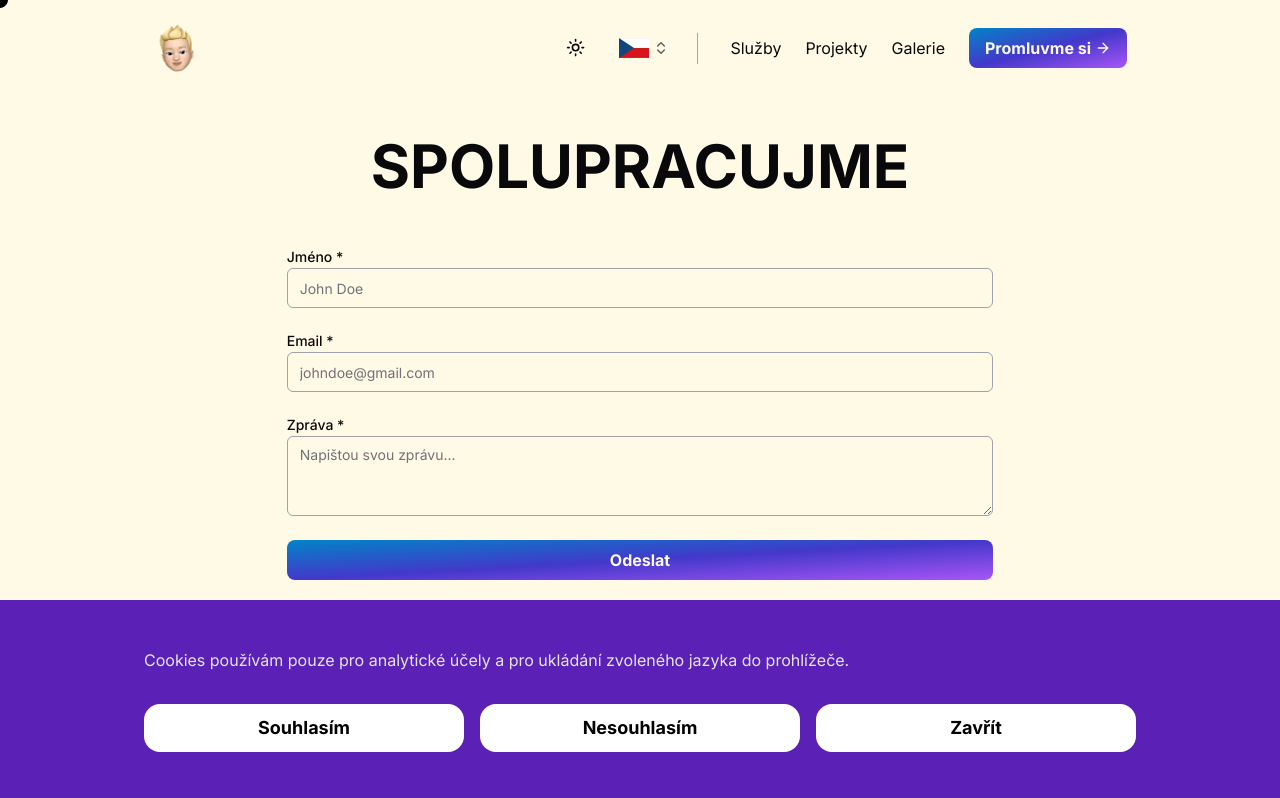
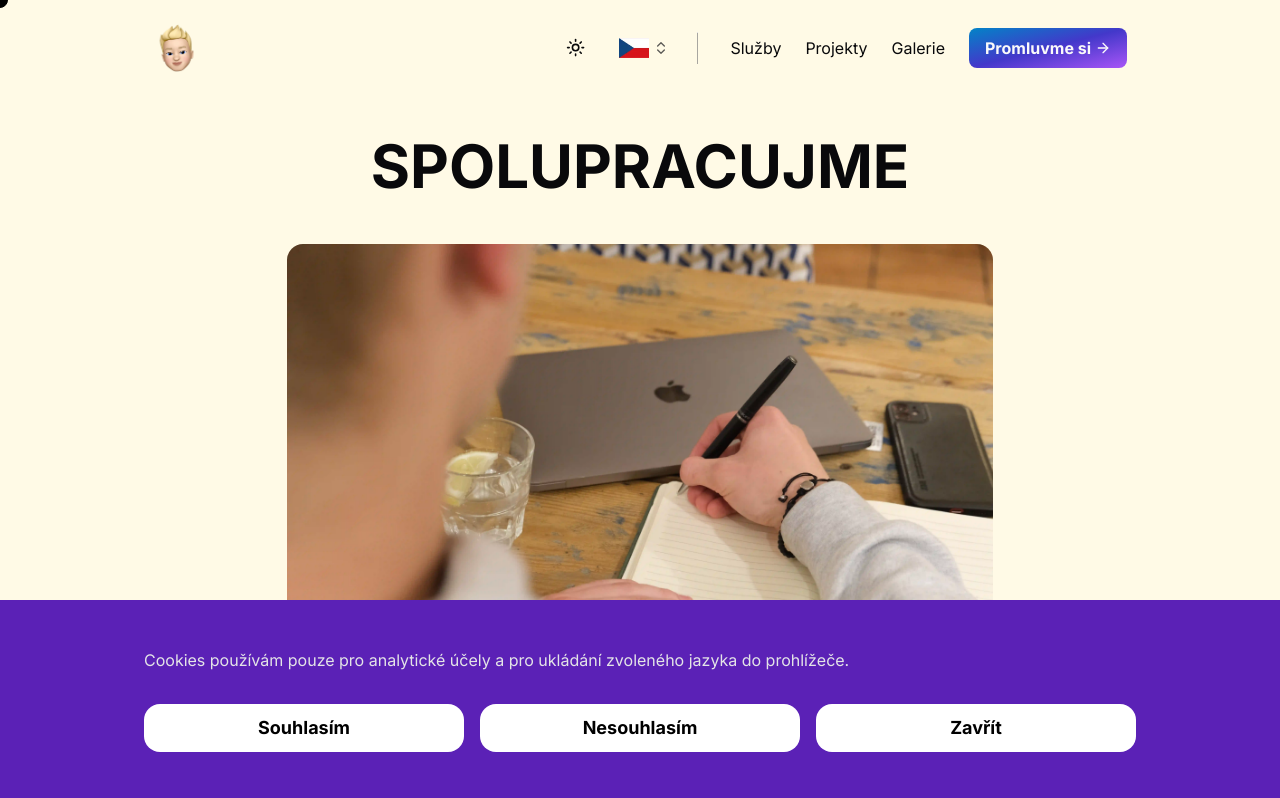
Before and after one commit to ton1czech/baudys, a Next.js app: page /contact in a window 1280 px wide. Shown: the top 798 px of the page. Built offline with nearby package versions, Linux system fonts and the light colour scheme.

Commit message:
🎁NEW: contact me photo

```diff
--- a/components/contact.tsx
+++ b/components/contact.tsx
@@ -73,6 +73,12 @@ export const Contact = () => {
     <Container>
       <Title
         label={language === 'en' ? "let's work together" : 'spolupracujme'}
+      />
+
+      <motion.img
+        src='/contact/contact.webp'
+        alt='contact me'
+        className='max-w-[70ch] mx-auto rounded-2xl mb-10'
       />
 
       <Form {...form}>
```
Also changed, not shown: public/contact/contact.webp (added).
